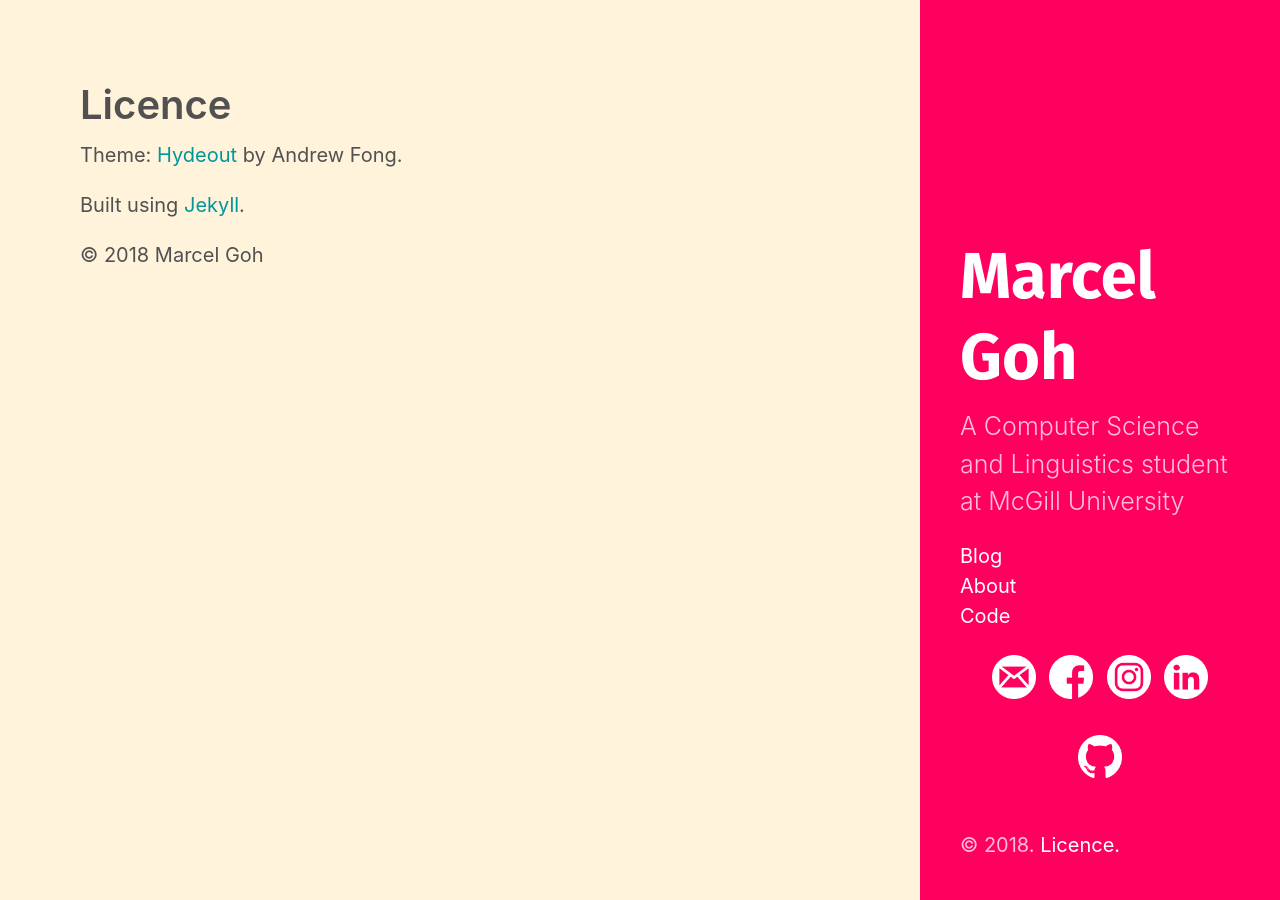
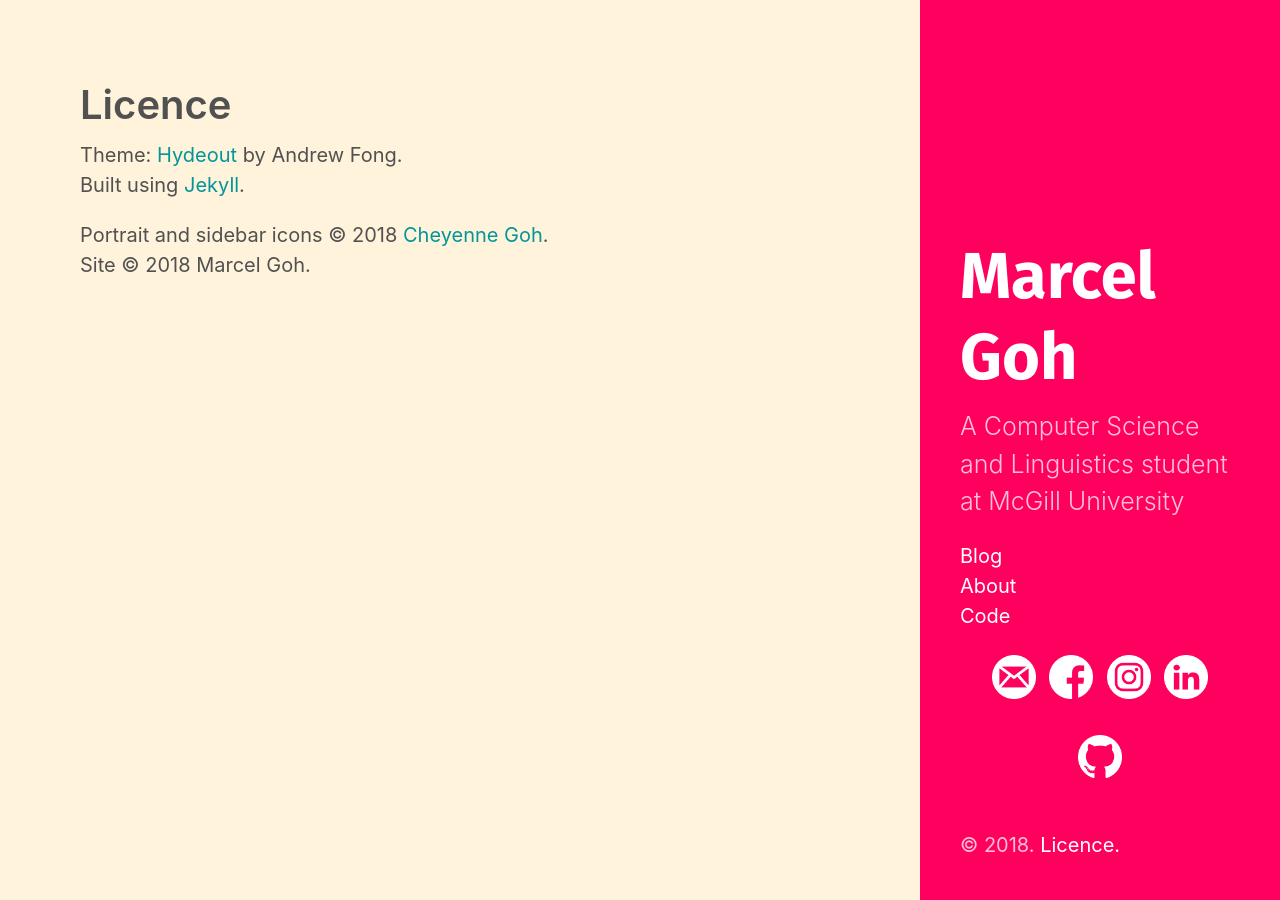
Before and after one commit to marcelgoh/marcelgoh.github.io, a Jekyll site: the page built from licence/index.md, in a window 1280 px wide. Built offline with Jekyll 4.4.1, drawn with Linux system fonts in a browser that asks for light colours.

Commit message:
added photo and icon credit

```diff
--- a/_sass/hydeout/_layout.scss
+++ b/_sass/hydeout/_layout.scss
@@ -40,10 +40,12 @@ p {
   }
 }
 
-.side-icon {
-    width: 52px;
-    display: inline;
-    padding: 4px;
+img {
+    .side-icon {
+        width: 52px;
+        display: inline;
+        padding: 4px;
+    }
 }
 
 #sidebar {
--- a/licence/index.md
+++ b/licence/index.md
@@ -3,7 +3,7 @@ layout: page
 title: Licence
 ---
 Theme: [Hydeout](https://fongandrew.github.io/hydeout) by Andrew Fong.
-
 Built using [Jekyll](http://jekyllrb.com).
 
-&copy; 2018 Marcel Goh
+Portrait and sidebar icons &copy; 2018 [Cheyenne Goh](https://www.instagram.com/cheyennegoh/).
+Site &copy; 2018 Marcel Goh.
```
